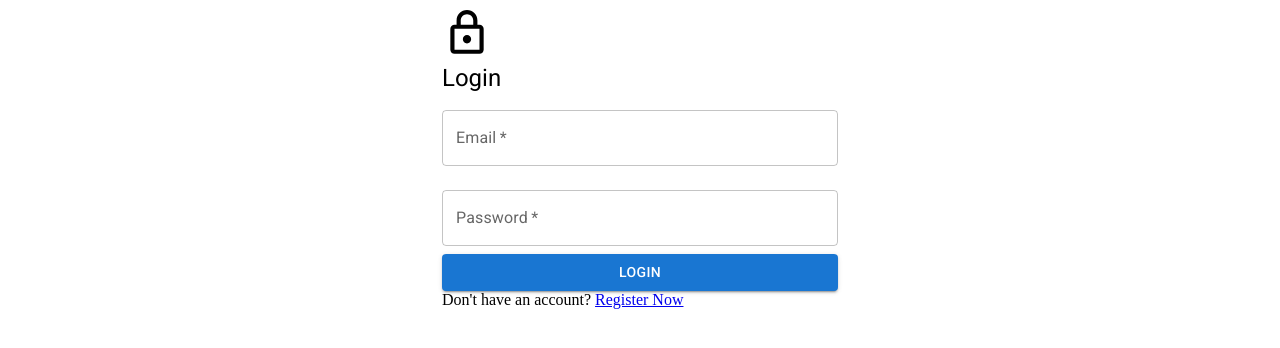
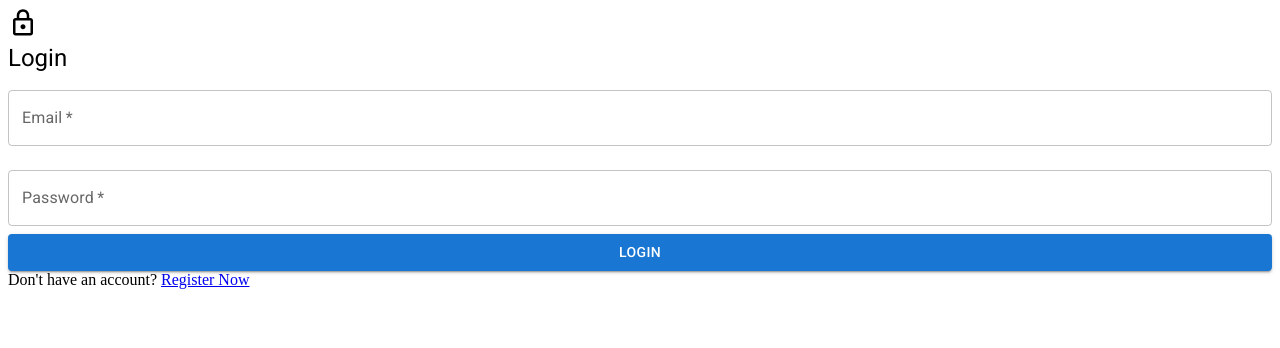
Before and after one commit to adnansam110/retrocausal-task, a Next.js app: page / in a window 1280 px wide. Shown: the top 348 px of the page. Built offline with nearby package versions, Linux system fonts and the light colour scheme; no server answers.

Commit message:
reduce icon size

```diff
--- a/src/components/auth/LoginForm.js
+++ b/src/components/auth/LoginForm.js
@@ -56,13 +56,9 @@
   };
 
   return (
-    <Container
-      className="h-screen flex flex-col justify-center items-center"
-      component="main"
-      maxWidth="xs"
-    >
+    <div className="h-screen flex flex-col justify-center items-center">
       <div className="flex flex-col items-center mb-2">
-        <LockOutlinedIcon style={{ fontSize: "50px" }} />
+        <LockOutlinedIcon style={{ fontSize: "30px" }} />
         <Typography variant="h5">Login</Typography>
         <form>
           <TextField
@@ -86,9 +82,10 @@
             type="password"
             value={password}
             onChange={handlePasswordChange}
+            className="mb-2"
           />
           <Button
-            className="bg-blue-600 mt-2"
+            className="bg-blue-600"
             variant="contained"
             color="primary"
             fullWidth
@@ -104,7 +101,7 @@
           Register Now
         </Link>
       </span>
-    </Container>
+    </div>
   );
 }
 
--- a/src/components/auth/SignupForm.js
+++ b/src/components/auth/SignupForm.js
@@ -123,7 +123,7 @@
       maxWidth="xs"
     >
       <div className="flex flex-col items-center mb-2">
-        <LockOutlinedIcon style={{ fontSize: "50px" }} />
+        <LockOutlinedIcon style={{ fontSize: "30px" }} />
         <h2>Sign Up</h2>
         <form onSubmit={handleSignUp}>
           <TextField
```
